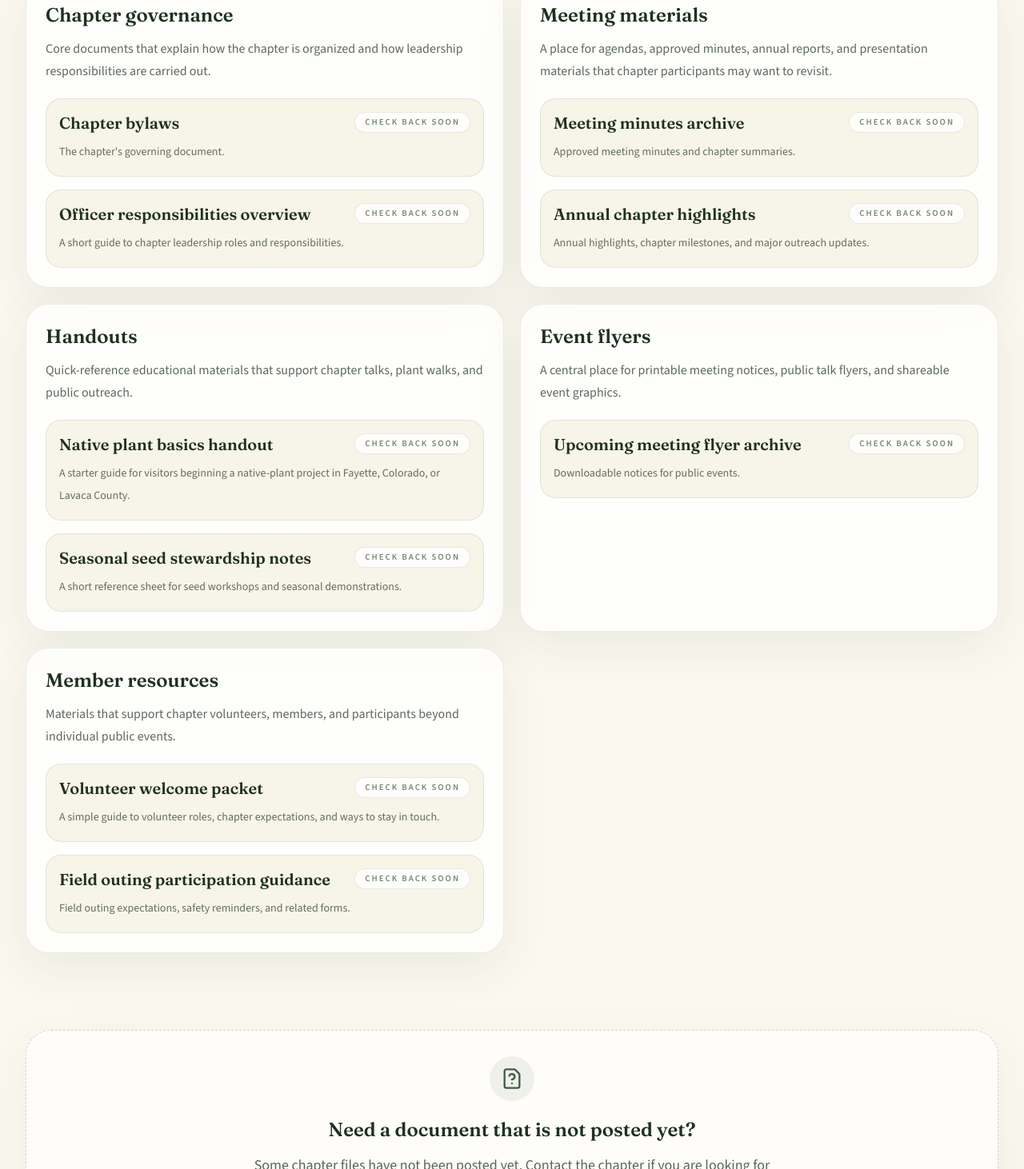
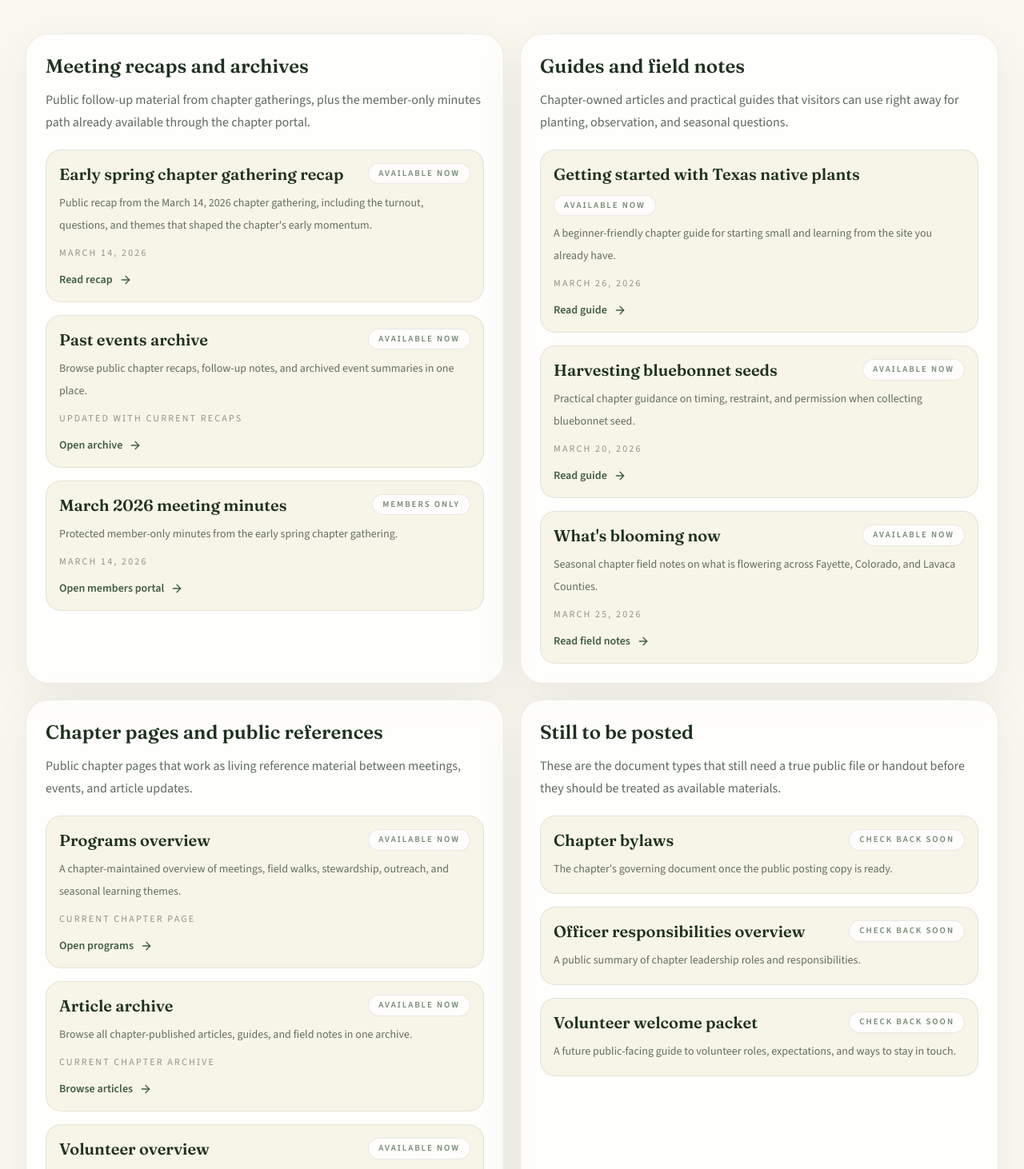
Before and after one commit to ElConejoDiablo/liveoak-npsot, a Next.js app: page /documents in a window 1280 px wide. Shown: the part 1108-2570 px from the top of the page at 80% size. Built offline with nearby package versions, Linux system fonts and the light colour scheme; no server answers.

Commit message:
Populate public chapter materials page

```diff
--- a/src/app/documents/page.tsx
+++ b/src/app/documents/page.tsx
@@ -1,7 +1,10 @@
+import { ArrowRight } from "lucide-react";
+
 import { EmptyStatePanel } from "@/components/shared/empty-state-panel";
 import { PageHero } from "@/components/sections/page-hero";
 import { SectionShell } from "@/components/sections/section-shell";
 import { MotionReveal } from "@/components/shared/motion-reveal";
+import { SmartLink } from "@/components/shared/smart-link";
 import {
   documentCollections,
   documentsEmptyState,
@@ -21,30 +24,30 @@ export default function DocumentsPage() {
     <>
       <PageHero
         eyebrow="Documents"
-        title="Chapter documents, handouts, and posted materials"
-        description="Look here for bylaws, meeting materials, handouts, flyers, and other chapter files."
+        title="Posted chapter materials, recaps, and practical guides"
+        description="This page now highlights what the chapter has already published, while still showing which document types are not posted yet."
         serviceArea={siteConfig.serviceAreaLabel}
         variant="documents"
         layout="compact"
         showCompactVisual
         highlightsTitle="Includes"
         highlights={[
-          "Governance and meeting materials",
-          "Public handouts and flyers",
-          "Member resources when available",
+          "Available now chapter guides and recaps",
+          "Public reference pages maintained by the chapter",
+          "Clear notes on what still is not posted yet",
         ]}
         visualTitle="Handouts, notices, and chapter records"
-        visualNote="A growing library for posted files, public handouts, and reference material."
+        visualNote="A public library for real chapter materials first, with unposted document types clearly marked."
         actions={[
-          { href: "/contact", label: "Contact the chapter" },
-          { href: siteConfig.contactUrl, label: "Email about documents", variant: "secondary" },
+          { href: "/news", label: "Browse chapter materials" },
+          { href: "/contact", label: "Contact the chapter", variant: "secondary" },
         ]}
       />
 
       <SectionShell
         eyebrow="Document library"
-        title="Browse documents by type"
-        intro="Files are grouped by the kinds of materials chapter participants most often look for."
+        title="Browse posted materials by type"
+        intro="Available chapter guides, recaps, and archive pages appear first. Unposted document types stay clearly marked so the page remains honest."
       >
         <div className="grid gap-5 xl:grid-cols-2">
           {documentCollections.map((collection, index) => (
@@ -76,6 +79,20 @@ export default function DocumentsPage() {
                     <p className="mt-2 text-sm leading-7 text-foreground/68">
                       {item.description}
                     </p>
+                    {item.updated ? (
+                      <p className="mt-3 text-xs font-medium uppercase tracking-[0.18em] text-foreground/48">
+                        {item.updated}
+                      </p>
+                    ) : null}
+                    {item.href ? (
+                      <SmartLink
+                        href={item.href}
+                        className="mt-4 inline-flex items-center gap-2 text-sm font-semibold text-primary"
+                      >
+                        <span>{item.hrefLabel ?? "Open material"}</span>
+                        <ArrowRight className="h-4 w-4" />
+                      </SmartLink>
+                    ) : null}
                   </li>
                 ))}
               </ul>
--- a/src/data/documents.ts
+++ b/src/data/documents.ts
@@ -1,10 +1,11 @@
-export type DocumentStatus = "Available" | "Check back soon";
+export type DocumentStatus = "Available now" | "Members only" | "Check back soon";
 
 export type DocumentItem = {
   title: string;
   description: string;
   status: DocumentStatus;
   href?: string;
+  hrefLabel?: string;
   updated?: string;
 };
 
@@ -17,91 +18,133 @@ export type DocumentCollection = {
 
 export const documentCollections: DocumentCollection[] = [
   {
-    title: "Chapter governance",
+    title: "Meeting recaps and archives",
     description:
-      "Core documents that explain how the chapter is organized and how leadership responsibilities are carried out.",
+      "Public follow-up material from chapter gatherings, plus the member-only minutes path already available through the chapter portal.",
     emptyMessage:
-      "This section will list approved governance documents once they are posted.",
+      "This section will list chapter recaps, archived meeting notes, and related follow-up material as they are posted.",
+    items: [
+      {
+        title: "Early spring chapter gathering recap",
+        description:
+          "Public recap from the March 14, 2026 chapter gathering, including the turnout, questions, and themes that shaped the chapter's early momentum.",
+        status: "Available now",
+        href: "/news/early-community-turnout-builds-momentum-for-the-live-oak-chapter",
+        hrefLabel: "Read recap",
+        updated: "March 14, 2026",
+      },
+      {
+        title: "Past events archive",
+        description:
+          "Browse public chapter recaps, follow-up notes, and archived event summaries in one place.",
+        status: "Available now",
+        href: "/events/past",
+        hrefLabel: "Open archive",
+        updated: "Updated with current recaps",
+      },
+      {
+        title: "March 2026 meeting minutes",
+        description:
+          "Protected member-only minutes from the early spring chapter gathering.",
+        status: "Members only",
+        href: "/members/documents",
+        hrefLabel: "Open members portal",
+        updated: "March 14, 2026",
+      },
+    ],
+  },
+  {
+    title: "Guides and field notes",
+    description:
+      "Chapter-owned articles and practical guides that visitors can use right away for planting, observation, and seasonal questions.",
+    emptyMessage:
+      "This section will grow as more chapter handouts, field notes, and how-to guides are published.",
+    items: [
+      {
+        title: "Getting started with Texas native plants",
+        description:
+          "A beginner-friendly chapter guide for starting small and learning from the site you already have.",
+        status: "Available now",
+        href: "/news/getting-started-with-texas-native-plants-in-fayette-colorado-and-lavaca-counties",
+        hrefLabel: "Read guide",
+        updated: "March 26, 2026",
+      },
+      {
+        title: "Harvesting bluebonnet seeds",
+        description:
+          "Practical chapter guidance on timing, restraint, and permission when collecting bluebonnet seed.",
+        status: "Available now",
+        href: "/news/harvesting-bluebonnet-seeds",
+        hrefLabel: "Read guide",
+        updated: "March 20, 2026",
+      },
+      {
+        title: "What's blooming now",
+        description:
+          "Seasonal chapter field notes on what is flowering across Fayette, Colorado, and Lavaca Counties.",
+        status: "Available now",
+        href: "/news/whats-blooming-now-in-fayette-colorado-and-lavaca-counties",
+        hrefLabel: "Read field notes",
+        updated: "March 25, 2026",
+      },
+    ],
+  },
+  {
+    title: "Chapter pages and public references",
+    description:
+      "Public chapter pages that work as living reference material between meetings, events, and article updates.",
+    emptyMessage:
+      "This section will point to chapter-maintained reference pages as more material is organized.",
+    items: [
+      {
+        title: "Programs overview",
+        description:
+          "A chapter-maintained overview of meetings, field walks, stewardship, outreach, and seasonal learning themes.",
+        status: "Available now",
+        href: "/programs",
+        hrefLabel: "Open programs",
+        updated: "Current chapter page",
+      },
+      {
+        title: "Article archive",
+        description:
+          "Browse all chapter-published articles, guides, and field notes in one archive.",
+        status: "Available now",
+        href: "/news",
+        hrefLabel: "Browse articles",
+        updated: "Current chapter archive",
+      },
+      {
+        title: "Volunteer overview",
+        description:
+          "A public overview of how chapter volunteers help with events, outreach, stewardship, and support work.",
+        status: "Available now",
+        href: "/volunteer",
+        hrefLabel: "Open volunteer page",
+        updated: "Current chapter page",
+      },
+    ],
+  },
+  {
+    title: "Still to be posted",
+    description:
+      "These are the document types that still need a true public file or handout before they should be treated as available materials.",
+    emptyMessage:
+      "This section will shrink as more chapter files are posted publicly.",
     items: [
       {
         title: "Chapter bylaws",
-        description: "The chapter's governing document.",
+        description: "The chapter's governing document once the public posting copy is ready.",
         status: "Check back soon",
       },
       {
         title: "Officer responsibilities overview",
-        description: "A short guide to chapter leadership roles and responsibilities.",
-        status: "Check back soon",
-      },
-    ],
-  },
-  {
-    title: "Meeting materials",
-    description:
-      "A place for agendas, approved minutes, annual reports, and presentation materials that chapter participants may want to revisit.",
-    emptyMessage:
-      "This section will list agendas, minutes, and annual summaries once they are posted.",
-    items: [
-      {
-        title: "Meeting minutes archive",
-        description: "Approved meeting minutes and chapter summaries.",
+        description: "A public summary of chapter leadership roles and responsibilities.",
         status: "Check back soon",
       },
       {
-        title: "Annual chapter highlights",
-        description: "Annual highlights, chapter milestones, and major outreach updates.",
-        status: "Check back soon",
-      },
-    ],
-  },
-  {
-    title: "Handouts",
-    description:
-      "Quick-reference educational materials that support chapter talks, plant walks, and public outreach.",
-    emptyMessage:
-      "This section will list recurring handouts and field references once they are posted.",
-    items: [
-      {
-        title: "Native plant basics handout",
-        description: "A starter guide for visitors beginning a native-plant project in Fayette, Colorado, or Lavaca County.",
-        status: "Check back soon",
-      },
-      {
-        title: "Seasonal seed stewardship notes",
-        description: "A short reference sheet for seed workshops and seasonal demonstrations.",
-        status: "Check back soon",
-      },
-    ],
-  },
-  {
-    title: "Event flyers",
-    description:
-      "A central place for printable meeting notices, public talk flyers, and shareable event graphics.",
-    emptyMessage:
-      "This section will list printable notices for meetings and walks once they are posted.",
-    items: [
-      {
-        title: "Upcoming meeting flyer archive",
-        description: "Downloadable notices for public events.",
-        status: "Check back soon",
-      },
-    ],
-  },
-  {
-    title: "Member resources",
-    description:
-      "Materials that support chapter volunteers, members, and participants beyond individual public events.",
-    emptyMessage:
-      "This section will list volunteer guides, member welcome materials, and other chapter resources once they are posted.",
-    items: [
-      {
         title: "Volunteer welcome packet",
-        description: "A simple guide to volunteer roles, chapter expectations, and ways to stay in touch.",
-        status: "Check back soon",
-      },
-      {
-        title: "Field outing participation guidance",
-        description: "Field outing expectations, safety reminders, and related forms.",
+        description: "A future public-facing guide to volunteer roles, expectations, and ways to stay in touch.",
         status: "Check back soon",
       },
     ],
@@ -109,4 +152,4 @@ export const documentCollections: DocumentCollection[] = [
 ];
 
 export const documentsEmptyState =
-  "Some chapter files have not been posted yet. Contact the chapter if you are looking for something specific.";
+  "If you are looking for a chapter file that is not posted yet, contact the chapter and we can tell you whether it is public, still in progress, or available through the members area.";
```
